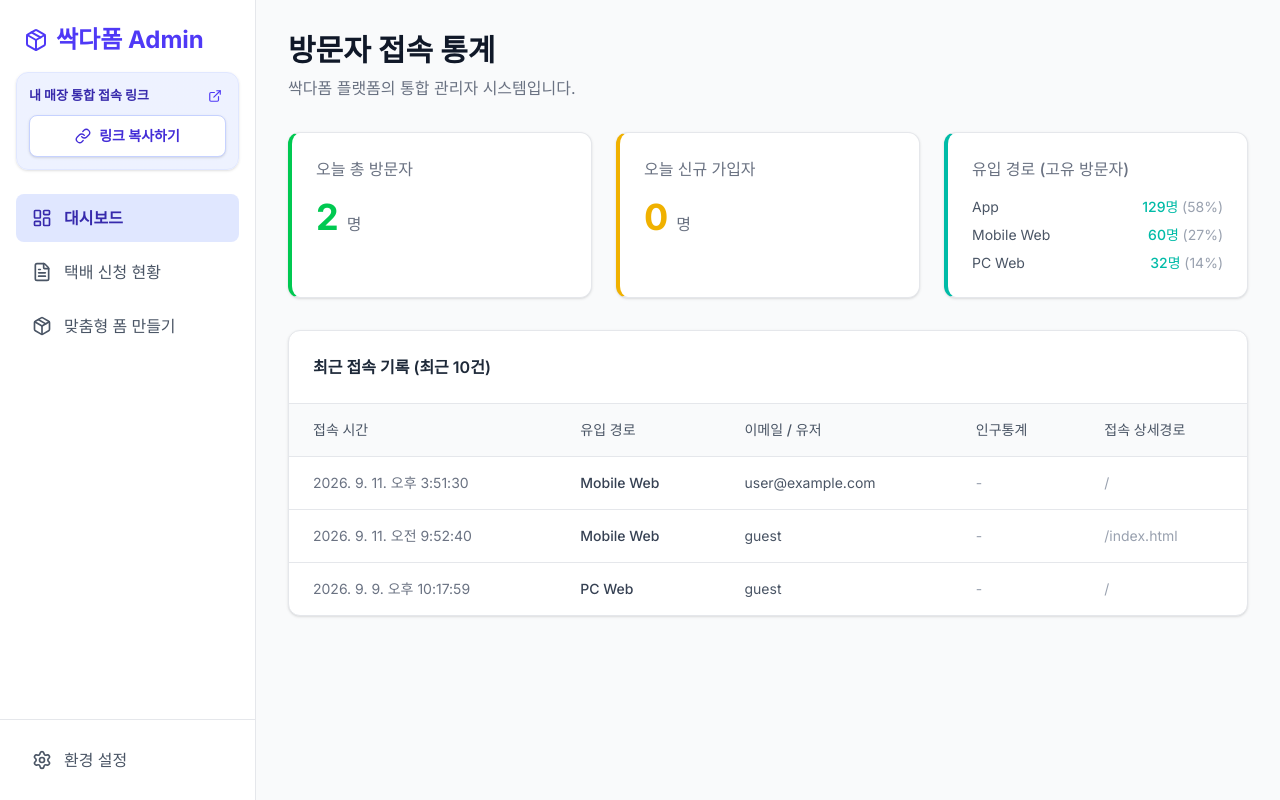
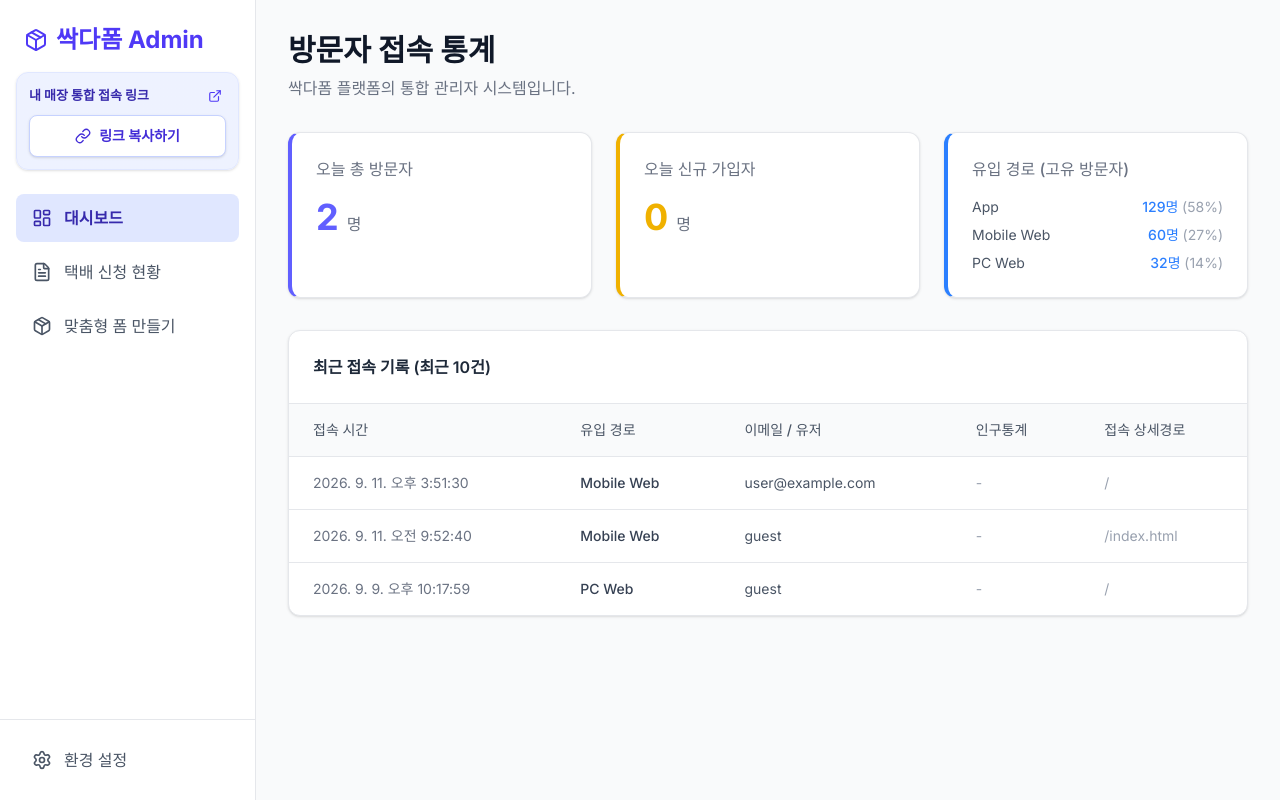
Before and after one commit to hannune-s/ssakdaform, a Next.js app: page / in a window 1280 px wide. Built offline with nearby package versions, Linux system fonts and the light colour scheme.

Commit message:
style: 대시보드 통계 카드 및 누락된 색상 인디고(indigo)로 완벽 변경 (Vercel 배포 트리거)

```diff
--- a/src/app/page.tsx
+++ b/src/app/page.tsx
@@ -7,10 +7,10 @@ export default function Dashboard() {
       </div>
 
       <div className="grid grid-cols-1 md:grid-cols-3 gap-6 mb-8">
-        <div className="bg-white p-6 rounded-xl border border-gray-200 shadow-sm border-l-4 border-l-green-500">
+        <div className="bg-white p-6 rounded-xl border border-gray-200 shadow-sm border-l-4 border-l-indigo-500">
           <h3 className="text-gray-500 font-medium mb-4">오늘 총 방문자</h3>
           <div className="flex items-baseline gap-2">
-            <span className="text-4xl font-bold text-green-500">2</span>
+            <span className="text-4xl font-bold text-indigo-500">2</span>
             <span className="text-gray-500">명</span>
           </div>
         </div>
@@ -23,20 +23,20 @@ export default function Dashboard() {
           </div>
         </div>
 
-        <div className="bg-white p-6 rounded-xl border border-gray-200 shadow-sm border-l-4 border-l-teal-500">
+        <div className="bg-white p-6 rounded-xl border border-gray-200 shadow-sm border-l-4 border-l-blue-500">
           <h3 className="text-gray-500 font-medium mb-4">유입 경로 (고유 방문자)</h3>
           <div className="space-y-2">
             <div className="flex justify-between items-center text-sm">
               <span className="text-gray-600">App</span>
-              <span className="text-teal-500 font-medium">129명 <span className="text-gray-400 font-normal">(58%)</span></span>
+              <span className="text-blue-500 font-medium">129명 <span className="text-gray-400 font-normal">(58%)</span></span>
             </div>
             <div className="flex justify-between items-center text-sm">
               <span className="text-gray-600">Mobile Web</span>
-              <span className="text-teal-500 font-medium">60명 <span className="text-gray-400 font-normal">(27%)</span></span>
+              <span className="text-blue-500 font-medium">60명 <span className="text-gray-400 font-normal">(27%)</span></span>
             </div>
             <div className="flex justify-between items-center text-sm">
               <span className="text-gray-600">PC Web</span>
-              <span className="text-teal-500 font-medium">32명 <span className="text-gray-400 font-normal">(14%)</span></span>
+              <span className="text-blue-500 font-medium">32명 <span className="text-gray-400 font-normal">(14%)</span></span>
             </div>
           </div>
         </div>
```
